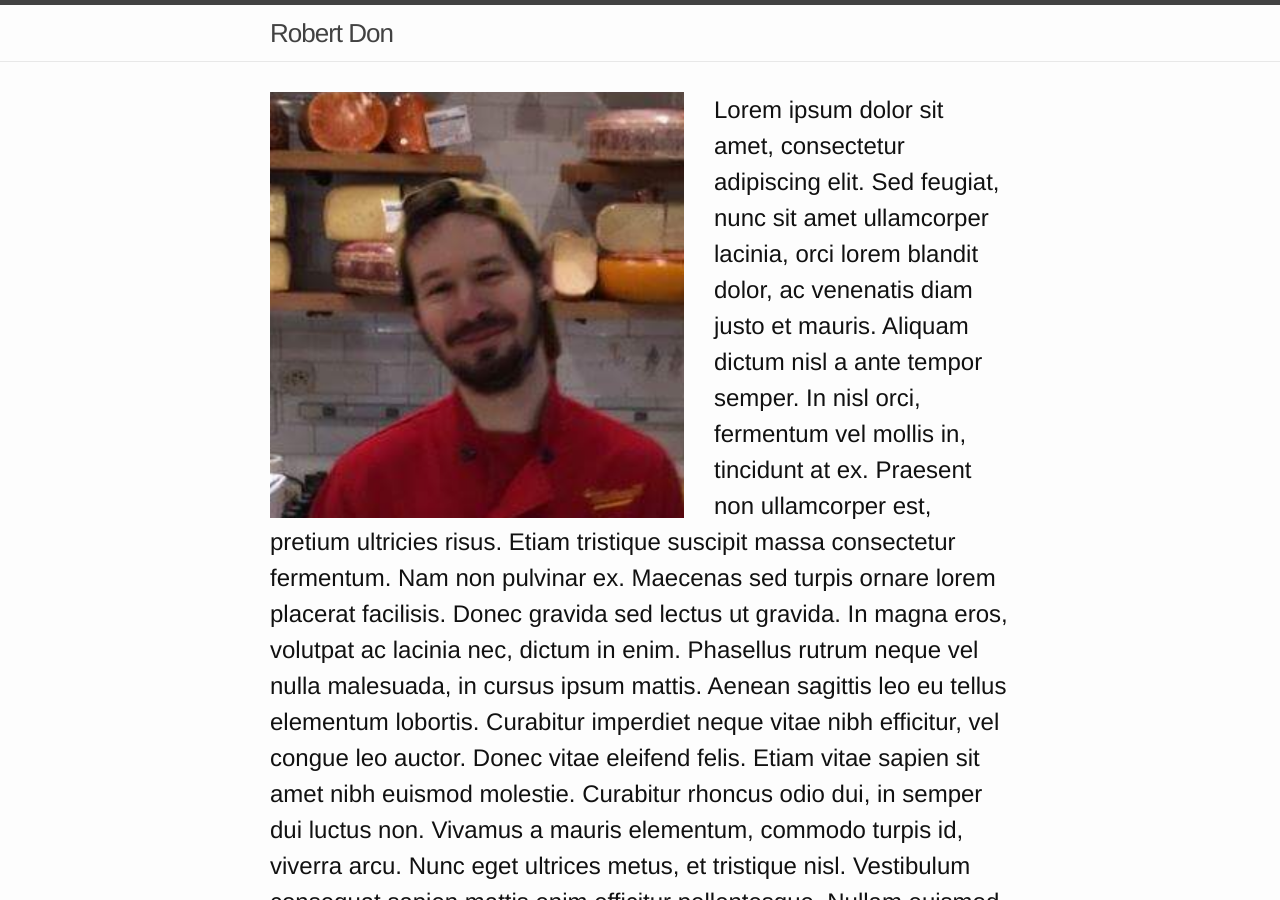
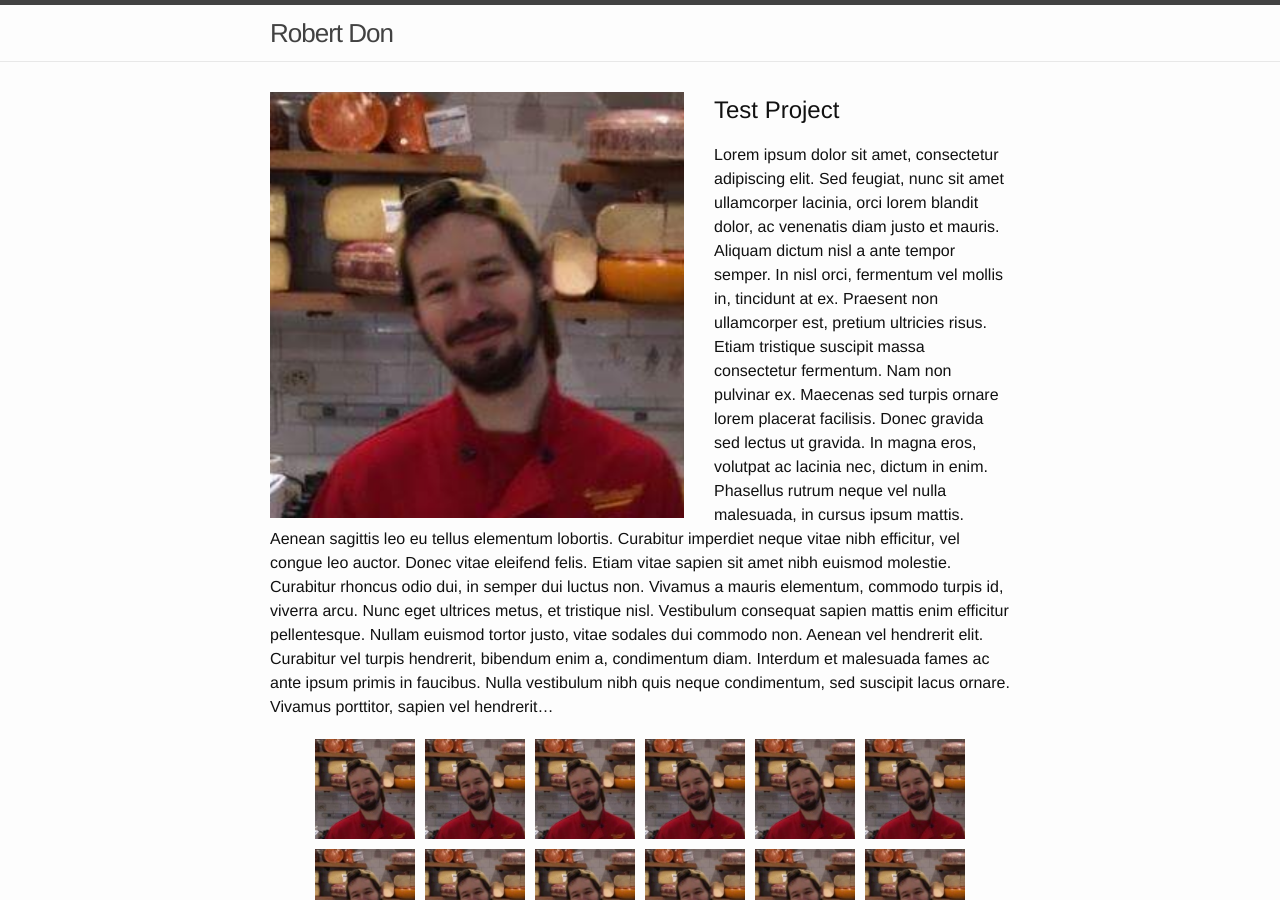
Before and after one commit to dawaltconley/rob, a Jekyll site: the page built from index.html, in a window 1280 px wide and 900 px high. Built offline with Jekyll 4.4.1, drawn with Linux system fonts in a browser that asks for light colours.

Commit message:
fixed unclosed h2 tag, added project title to description

```diff
--- a/index.html
+++ b/index.html
@@ -11,7 +11,7 @@ layout: default
 
     <div class="project-description">
 
-        <h2 class="project-title">
+        <h2 class="project-title">{{ latest_project.title }}</h2>
 
         {{ latest_project.content | markdownify }}
 
```
